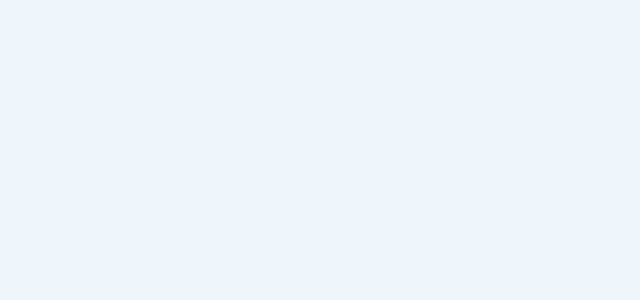
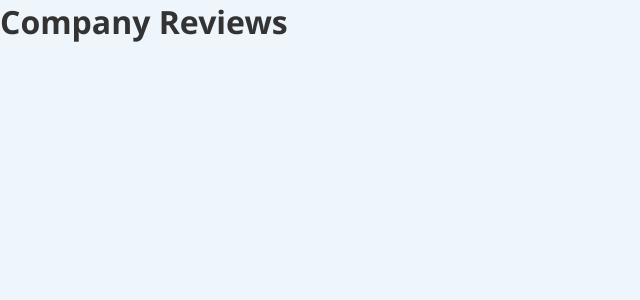
Before and after one commit to ChristineMuchiri/CorpRate, a React (Vite) app in the folder company-review-front/: page /companies in a window 1280 px wide. Before the commit this address had no page. Shown: the top 300 px of the page, without its empty margins (0-640 px from the left). Built offline with nearby package versions, Linux system fonts and the light colour scheme.

Commit message:
getting all companies ratings

```diff
--- a/company-review-front/src/App.jsx
+++ b/company-review-front/src/App.jsx
@@ -5,6 +5,7 @@ import LandingPage from './pages/LandingPage'
 import WriteReviewPage from './pages/WriteReviewPage';
 import CompanyReviewsPage from './pages/CompanyReviewsPage';
 import Reviews from './pages/Reviews';
+import AllCompaniesPage from './pages/AllCompaniesPage';
 
 
 function App() {
@@ -17,7 +18,8 @@ function App() {
             <Route path="/" element={<LandingPage />} />
             <Route path="/write-review" element={<WriteReviewPage />} />
             <Route path="/reviews" element={<Reviews />} />
-            <Route path="/companies/:companyName/reviews" element={<CompanyReviewsPage/>} />
+            <Route path="/companies/:companyName/reviews" element={<CompanyReviewsPage />} />
+            <Route path="/companies" element={<AllCompaniesPage />} />
           </Routes>
         </main>
         {/*Footer can go here*/}
--- /dev/null
+++ b/company-review-front/src/pages/AllCompaniesPage.jsx
@@ -0,0 +1,10 @@
+export default function AllCompaniesPage() {
+    return (
+    <div className="reviews-container">
+      <h1 className="reviews-title">Company Reviews</h1>
+
+
+
+    </div>
+  );
+}
```
Also changed, not shown: company-review-front/src/pages/AllCompaniesPage.css (added).
